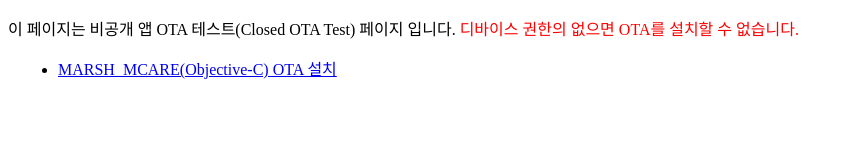
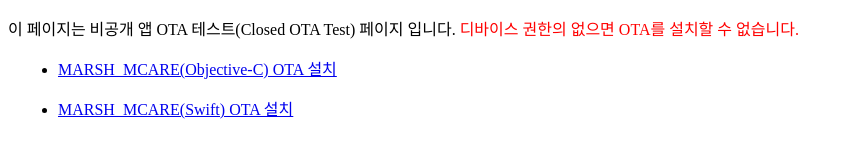
Before and after one commit to romad/romad.github.io, a plain HTML site: page index.html in a window 1280 px wide. Shown: the whole page, without its empty margins (0-852 px from the left). Drawn offline with Linux system fonts and the light colour scheme.

Commit message:
swift version add

```diff
--- a/index.html
+++ b/index.html
@@ -21,5 +21,8 @@
         <li><a href="itms-services://?action=download-manifest&url=https://romad.github.io/menifest.plist">MARSH_MCARE(Objective-C) OTA 설치</a></li>
   </ul>
   </ul>
+  <ul>
+        <li><a href="itms-services://?action=download-manifest&url=https://romad.github.io/menifest2.plist">MARSH_MCARE(Swift) OTA 설치</a></li>
+  </ul>
 </body>
 </html>
```
Also changed, not shown: 2 other files.
